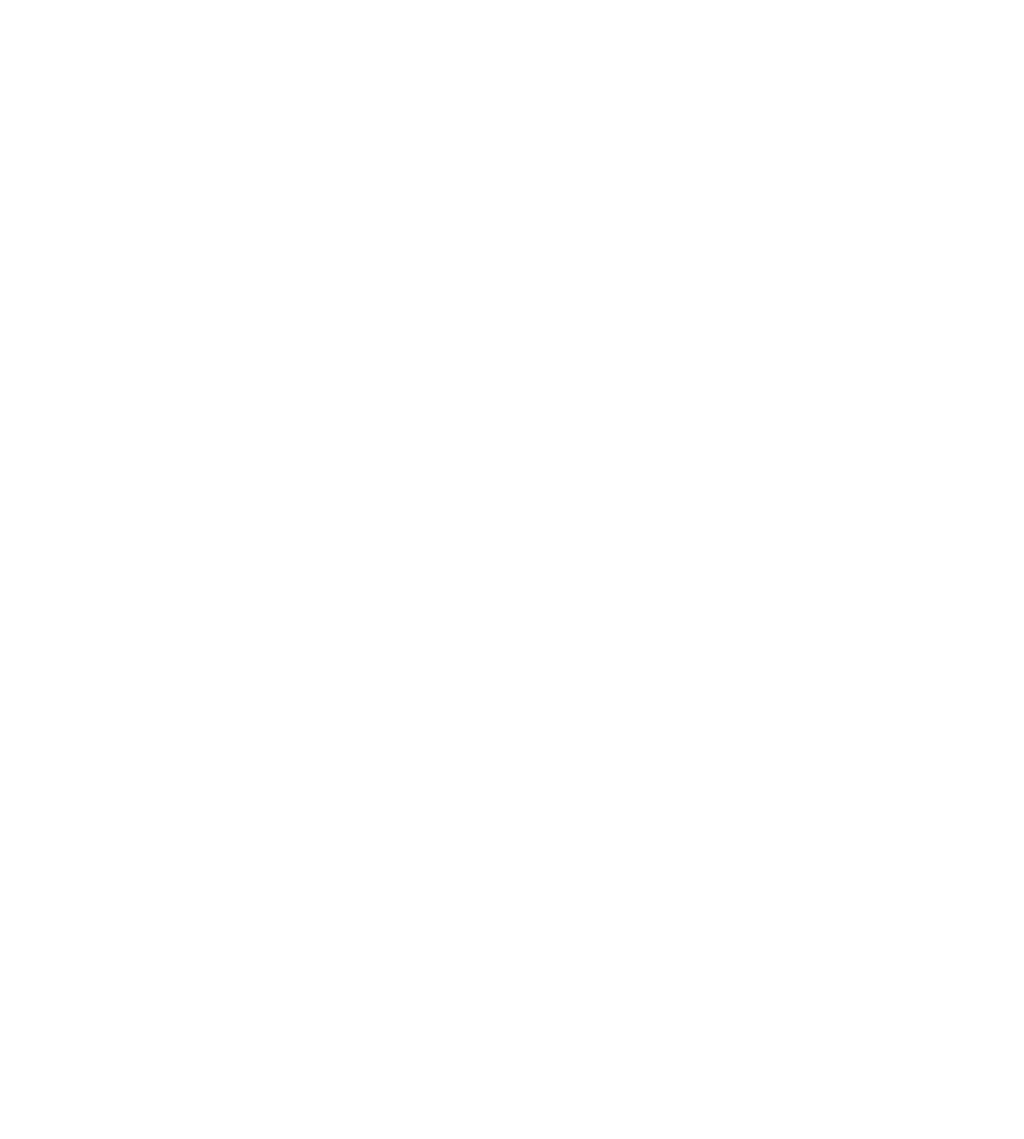
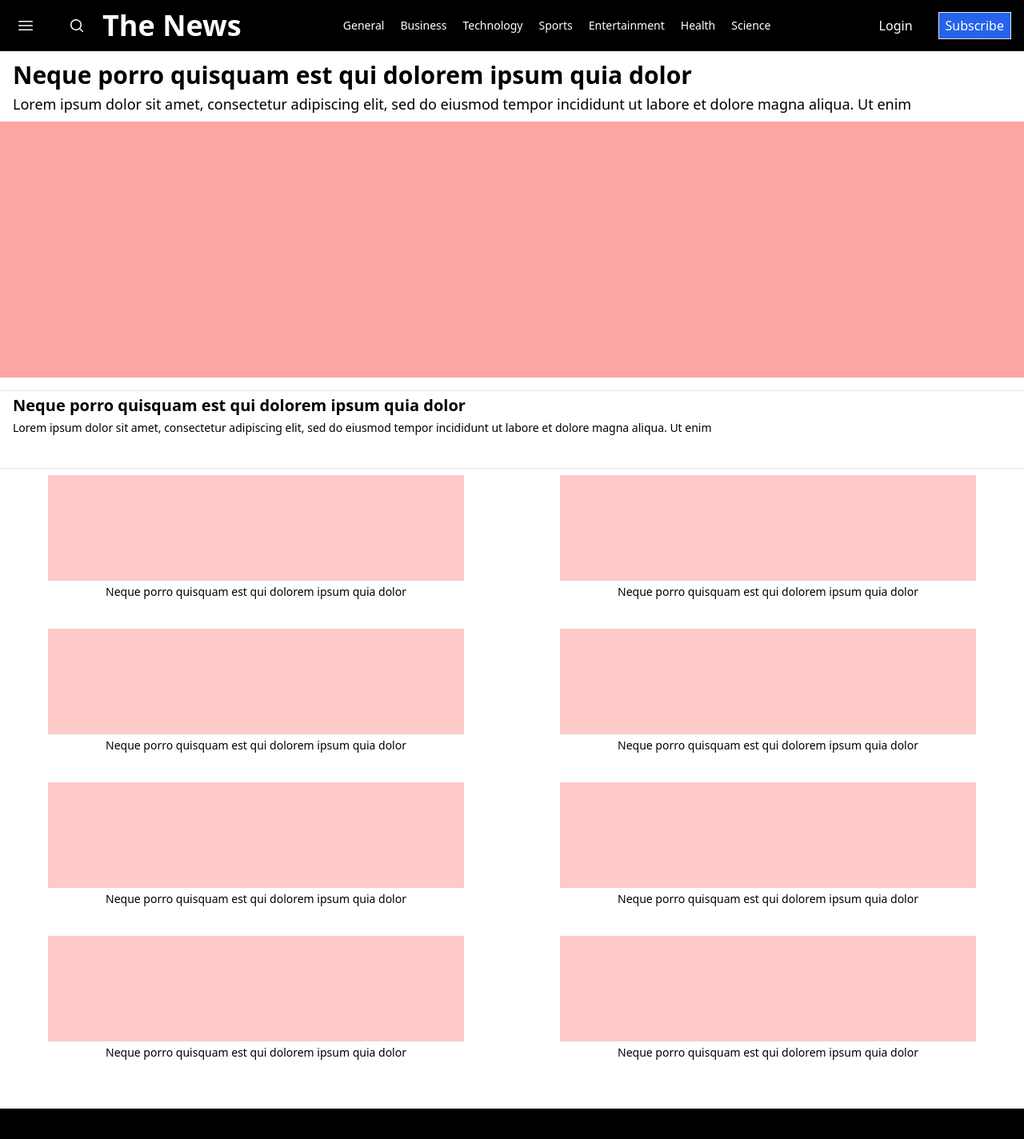
Before and after one commit to rooney2j/Funval-Frontend-N2-Proyecto-Final-The-News, a Next.js app: page / in a window 1280 px wide. Shown: the top 1424 px of the page at 80% size. Before the commit the page ends 800 px from the top, so only its background shows below. Built offline with nearby package versions, Linux system fonts and the light colour scheme.

Commit message:
Añadido el header para la versión desktop

```diff
--- /dev/null
+++ b/app/components/Drawer.jsx
@@ -0,0 +1,7 @@
+import React from 'react'
+
+export default function Drawer() {
+  return (
+    <div></div>
+  )
+}
--- /dev/null
+++ b/app/components/Footer.jsx
@@ -0,0 +1,9 @@
+import React from 'react'
+
+export default function Footer() {
+  return (
+    <footer className='py-4 h-32 bg-black text-white'>
+
+    </footer>
+  )
+}
--- /dev/null
+++ b/app/components/Header.jsx
@@ -0,0 +1,66 @@
+'use client'
+
+import React, { useState } from 'react'
+import NavCategories from './NavCategories'
+import Burger from './svg/Burger'
+import SearchIcon from './svg/SearchIcon';
+import Link from 'next/link';
+
+export default function Header() {
+    const [showCategories, setShowCategories] = useState(true);
+
+    return (
+        <>
+            <header className='h-16 flex justify-between bg-black text-white items-center'>
+                <div className='flex items-center'>
+                    <button className='h-full w-16 flex justify-center items-center'>
+                        <Burger />
+                    </button>
+
+                    <div className='h-full flex items-center'>
+                        <button className='h-full w-16 flex justify-center items-center'>
+                            <SearchIcon />
+                        </button>
+
+                        <Link href="/" className='text-4xl font-extrabold'>The News</Link>
+                    </div>
+                </div>
+
+                <NavCategories />
+
+                <menu className='pr-4'>
+                    <ul className='h-full flex items-center gap-6'>
+                        <li>
+                            <button className='h-full py-1 px-2'>Login</button>
+                        </li>
+
+                        <li>
+                            <button className='h-full py-1 px-2 border bg-blue-600'>Subscribe</button>
+                        </li>
+                    </ul>
+                </menu>
+            </header>
+
+            <header className='md:hidden py-3 flex flex-col text-white bg-black'>
+                <div className='relative'>
+                    <div className='absolute top-2 left-2'>
+                        <Burger />
+                    </div>
+
+                    <h1 className='text-5xl w-full text-center font-extrabold'>The News</h1>
+                </div>
+
+                <p className='p-1 w-full text-center text-xs'>Wed, Nov 13, 2024</p>
+
+                <div className='pt-1 flex justify-center gap-12'>
+                    <button className='w-36 h-9 border rounded-md'>Login</button>
+                    <button className='w-36 border rounded-md bg-blue-600'>Subscribe</button>
+                </div>
+            </header>
+
+            <div className='md:hidden'>
+                <NavCategories />
+            </div>
+        </>
+    )
+}
--- /dev/null
+++ b/app/components/MainHome.jsx
@@ -0,0 +1,85 @@
+import React from 'react'
+
+export default function MainHome() {
+    return (
+        <main className="divide-y pb-8">
+            {/* Noticia destacada 1 */}
+            <article>
+                <div className="px-4">
+                    {/* Título y descripción */}
+                    <h2 className="pt-3 text-3xl font-semibold">Neque porro quisquam est qui dolorem ipsum quia dolor</h2>
+                    <h3 className="pt-1 text-lg font-normal text-justify">Lorem ipsum dolor sit amet, consectetur adipiscing elit, sed do eiusmod tempor incididunt ut labore et dolore magna aliqua. Ut enim</h3>
+                </div>
+
+                <div className="mt-2 mb-4 w-full h-80 bg-red-300">
+
+                </div>
+            </article>
+
+            {/* Noticia destacada 2 */}
+            <article className="px-4 pb-10">
+                <h2 className="pt-1 text-xl font-semibold">Neque porro quisquam est qui dolorem ipsum quia dolor</h2>
+                <h3 className="pt-1 text-sm font-normal text-justify">Lorem ipsum dolor sit amet, consectetur adipiscing elit, sed do eiusmod tempor incididunt ut labore et dolore magna aliqua. Ut enim</h3>
+            </article>
+
+            {/* El resto de noticias destacadas */}
+            <div className="flex flex-wrap">
+                <article className="w-1/2 p-2 h-48 flex flex-col items-center">
+                    <div className="w-5/6 h-3/4 bg-red-200">
+
+                    </div>
+                    <h2 className="pt-1 text-sm font-medium text-center">Neque porro quisquam est qui dolorem ipsum quia dolor</h2>
+                </article>
+
+                <article className="w-1/2 p-2 h-48 flex flex-col items-center">
+                    <div className="w-5/6 h-3/4 bg-red-200">
+
+                    </div>
+                    <h2 className="pt-1 text-sm font-medium text-center">Neque porro quisquam est qui dolorem ipsum quia dolor</h2>
+                </article>
+
+                <article className="w-1/2 p-2 h-48 flex flex-col items-center">
+                    <div className="w-5/6 h-3/4 bg-red-200">
+
+                    </div>
+                    <h2 className="pt-1 text-sm font-medium text-center">Neque porro quisquam est qui dolorem ipsum quia dolor</h2>
+                </article>
+
+                <article className="w-1/2 p-2 h-48 flex flex-col items-center">
+                    <div className="w-5/6 h-3/4 bg-red-200">
+
+                    </div>
+                    <h2 className="pt-1 text-sm font-medium text-center">Neque porro quisquam est qui dolorem ipsum quia dolor</h2>
+                </article>
+
+                <article className="w-1/2 p-2 h-48 flex flex-col items-center">
+                    <div className="w-5/6 h-3/4 bg-red-200">
+
+                    </div>
+                    <h2 className="pt-1 text-sm font-medium text-center">Neque porro quisquam est qui dolorem ipsum quia dolor</h2>
+                </article>
+
+                <article className="w-1/2 p-2 h-48 flex flex-col items-center">
+                    <div className="w-5/6 h-3/4 bg-red-200">
+
+                    </div>
+                    <h2 className="pt-1 text-sm font-medium text-center">Neque porro quisquam est qui dolorem ipsum quia dolor</h2>
+                </article>
+
+                <article className="w-1/2 p-2 h-48 flex flex-col items-center">
+                    <div className="w-5/6 h-3/4 bg-red-200">
+
+                    </div>
+                    <h2 className="pt-1 text-sm font-medium text-center">Neque porro quisquam est qui dolorem ipsum quia dolor</h2>
+                </article>
+
+                <article className="w-1/2 p-2 h-48 flex flex-col items-center">
+                    <div className="w-5/6 h-3/4 bg-red-200">
+
+                    </div>
+                    <h2 className="pt-1 text-sm font-medium text-center">Neque porro quisquam est qui dolorem ipsum quia dolor</h2>
+                </article>
+            </div>
+        </main>
+    )
+}
--- /dev/null
+++ b/app/components/NavCategories.jsx
@@ -0,0 +1,23 @@
+'use client'
+
+import React, { useEffect } from 'react'
+
+import categories from '@/data/categories'
+
+export default function NavCategories() {
+  useEffect(() => {
+    console.log(categories)
+  }, [])
+
+  return (
+    <nav className='overflow-x-scroll no-scrollbar'>
+        <ul className='py-3 flex justify-evenly gap-5 text-xs md:text-sm'>
+          {
+            categories.map((category, index) => (
+              <li key={index} className='capitalize font-semibold md:font-normal cursor-pointer'>{category}</li>
+            ))
+          }
+        </ul>
+    </nav>
+  )
+}
--- /dev/null
+++ b/app/components/svg/Burger.js
@@ -0,0 +1,10 @@
+const Burger = () => {
+    return (
+        <svg xmlns="http://www.w3.org/2000/svg" viewBox="0 0 24 24" fill="currentColor" className="size-6">
+            <path fillRule="evenodd" d="M3 6.75A.75.75 0 0 1 3.75 6h16.5a.75.75 0 0 1 0 1.5H3.75A.75.75 0 0 1 3 6.75ZM3 12a.75.75 0 0 1 .75-.75h16.5a.75.75 0 0 1 0 1.5H3.75A.75.75 0 0 1 3 12Zm0 5.25a.75.75 0 0 1 .75-.75h16.5a.75.75 0 0 1 0 1.5H3.75a.75.75 0 0 1-.75-.75Z" clipRule="evenodd" />
+        </svg>
+
+    );
+};
+
+export default Burger;
--- /dev/null
+++ b/app/components/svg/SearchIcon.js
@@ -0,0 +1,9 @@
+const SearchIcon = () => {
+    return (
+        <svg xmlns="http://www.w3.org/2000/svg" viewBox="0 0 20 20" fill="currentColor" className="size-5">
+            <path fillRule="evenodd" d="M9 3.5a5.5 5.5 0 1 0 0 11 5.5 5.5 0 0 0 0-11ZM2 9a7 7 0 1 1 12.452 4.391l3.328 3.329a.75.75 0 1 1-1.06 1.06l-3.329-3.328A7 7 0 0 1 2 9Z" clipRule="evenodd" />
+        </svg>
+    );
+};
+
+export default SearchIcon;
--- a/app/globals.css
+++ b/app/globals.css
@@ -1,3 +1,12 @@
 @tailwind base;
 @tailwind components;
 @tailwind utilities;
+
+.no-scrollbar::-webkit-scrollbar {
+    display: none; /* Oculta la barra de scroll en navegadores basados en Webkit */
+}
+
+.no-scrollbar {
+    -ms-overflow-style: none; /* Oculta en Internet Explorer y Edge */
+    scrollbar-width: none; /* Oculta en Firefox */
+}
--- a/app/page.jsx
+++ b/app/page.jsx
@@ -1,7 +1,17 @@
+import Footer from "./components/Footer";
+import Header from "./components/Header";
+import MainHome from "./components/MainHome";
+
 export default function Home() {
+
+
   return (
     <>
+      <Header />
 
+      <MainHome/>
+
+      <Footer/>
     </>
   );
 }
--- /dev/null
+++ b/data/categories.js
@@ -0,0 +1,9 @@
+export default [
+    'general',
+    'business',
+    'technology',
+    'sports',
+    'entertainment',
+    'health',
+    'science',
+];
```
Also changed, not shown: 1 other file (tests, documents, lock files or other folders).
